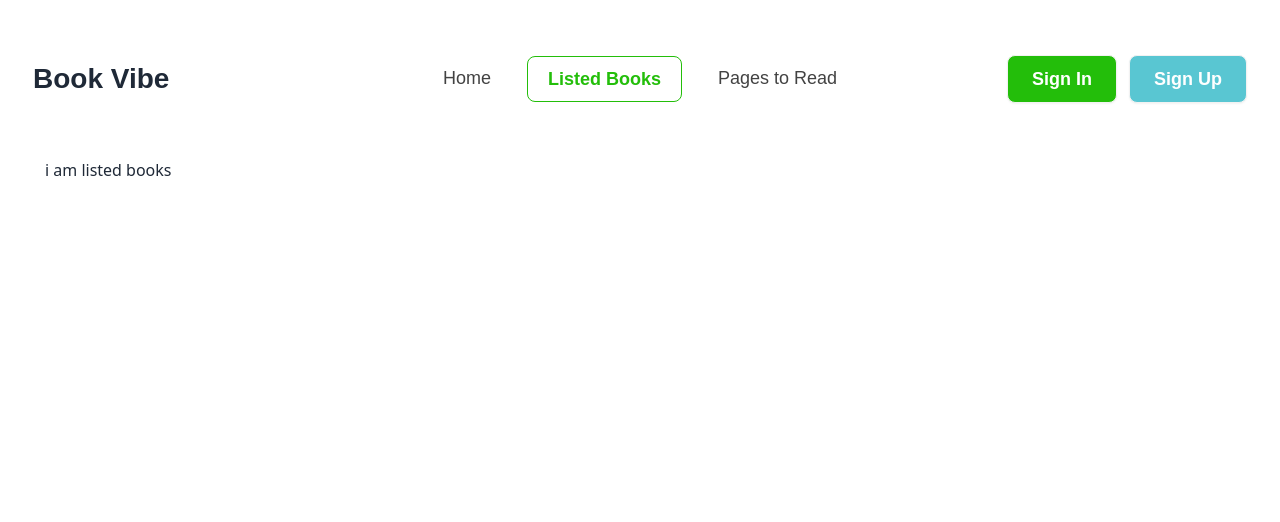
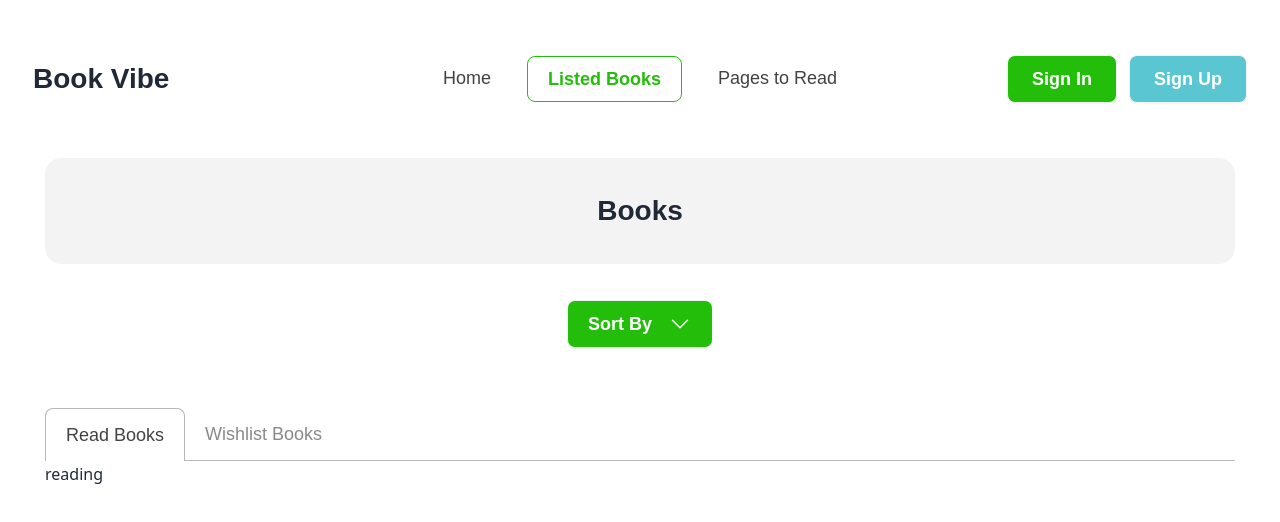
Before and after one commit to Hossain-Md-Shahriar/book-vibe, a React (Vite) app: page /listed-books in a window 1280 px wide. Shown: the top 522 px of the page. Built offline with nearby package versions, Linux system fonts and the light colour scheme.

Commit message:
data saving to local storage logic implemented

```diff
--- a/src/components/Navbar.jsx
+++ b/src/components/Navbar.jsx
@@ -31,8 +31,8 @@ const Navbar = () => {
                 className={({ isActive }) =>
                   `px-5 py-2 ${
                     isActive
-                      ? "font-semibold text-[#23BE0A] border border-[#23BE0A] rounded-lg"
-                      : "font-normal text-[#131313cc]"
+                      ? "font-semibold text-[#23BE0A] border border-[#23BE0A] hover:bg-[#22be0ac4] hover:text-white rounded-lg"
+                      : "font-normal text-[#131313cc] hover:bg-[#e6e6e6] rounded-lg"
                   }`
                 }
               >
@@ -43,8 +43,8 @@ const Navbar = () => {
                 className={({ isActive }) =>
                   `px-5 py-2 ${
                     isActive
-                      ? "font-semibold text-[#23BE0A] border border-[#23BE0A] rounded-lg"
-                      : "font-normal text-[#131313cc]"
+                      ? "font-semibold text-[#23BE0A] border border-[#23BE0A] hover:bg-[#22be0ac4] hover:text-white rounded-lg"
+                      : "font-normal text-[#131313cc] hover:bg-[#e6e6e6] rounded-lg"
                   }`
                 }
               >
@@ -55,8 +55,8 @@ const Navbar = () => {
                 className={({ isActive }) =>
                   `px-5 py-2 ${
                     isActive
-                      ? "font-semibold text-[#23BE0A] border border-[#23BE0A] rounded-lg"
-                      : "font-normal text-[#131313cc]"
+                      ? "font-semibold text-[#23BE0A] border border-[#23BE0A] hover:bg-[#22be0ac4] hover:text-white rounded-lg"
+                      : "font-normal text-[#131313cc] hover:bg-[#e6e6e6] rounded-lg"
                   }`
                 }
               >
@@ -75,8 +75,8 @@ const Navbar = () => {
               className={({ isActive }) =>
                 `px-5 py-2 ${
                   isActive
-                    ? "font-semibold text-[#23BE0A] border border-[#23BE0A] rounded-lg"
-                    : "font-normal text-[#131313cc]"
+                    ? "font-semibold text-[#23BE0A] border border-[#23BE0A] hover:bg-[#22be0ac4] hover:text-white rounded-lg"
+                    : "font-normal text-[#131313cc] hover:bg-[#e6e6e6] rounded-lg"
                 }`
               }
             >
@@ -87,8 +87,8 @@ const Navbar = () => {
               className={({ isActive }) =>
                 `px-5 py-2 ${
                   isActive
-                    ? "font-semibold text-[#23BE0A] border border-[#23BE0A] rounded-lg"
-                    : "font-normal text-[#131313cc]"
+                    ? "font-semibold text-[#23BE0A] border border-[#23BE0A] hover:bg-[#22be0ac4] hover:text-white rounded-lg"
+                    : "font-normal text-[#131313cc] hover:bg-[#e6e6e6] rounded-lg"
                 }`
               }
             >
@@ -99,8 +99,8 @@ const Navbar = () => {
               className={({ isActive }) =>
                 `px-5 py-2 ${
                   isActive
-                    ? "font-semibold text-[#23BE0A] border border-[#23BE0A] rounded-lg"
-                    : "font-normal text-[#131313cc]"
+                    ? "font-semibold text-[#23BE0A] border border-[#23BE0A] hover:bg-[#22be0ac4] hover:text-white rounded-lg"
+                    : "font-normal text-[#131313cc] hover:bg-[#e6e6e6] rounded-lg"
                 }`
               }
             >
--- /dev/null
+++ b/src/components/Read.jsx
@@ -0,0 +1,9 @@
+const Read = () => {
+  return (
+    <div>
+      reading
+    </div>
+  )
+}
+
+export default Read
--- /dev/null
+++ b/src/components/Wishlist.jsx
@@ -0,0 +1,9 @@
+const Wishlist = () => {
+  return (
+    <div>
+      wishlist
+    </div>
+  )
+}
+
+export default Wishlist
--- a/src/main.jsx
+++ b/src/main.jsx
@@ -7,6 +7,8 @@ import Home from "./pages/Home";
 import ListedBooks from "./pages/ListedBooks";
 import PagesToRead from "./pages/PagesToRead";
 import BookDetails from "./pages/BookDetails";
+import Read from "./components/Read";
+import Wishlist from "./components/Wishlist";
 
 const router = createBrowserRouter([
   {
@@ -26,6 +28,16 @@ const router = createBrowserRouter([
       {
         path: "listed-books",
         element: <ListedBooks />,
+        children: [
+          {
+            index: true,
+            element: <Read />
+          },
+          {
+            path: "wishlist",
+            element: <Wishlist />
+          }
+        ]
       },
       {
         path: "pages-to-read",
--- a/src/pages/BookDetails.jsx
+++ b/src/pages/BookDetails.jsx
@@ -1,4 +1,4 @@
-import { useLoaderData, useParams } from "react-router-dom";
+import { json, useLoaderData, useParams } from "react-router-dom";
 
 const BookDetails = () => {
   const books = useLoaderData();
@@ -16,6 +16,33 @@ const BookDetails = () => {
     publisher,
     yearOfPublishing,
   } = book;
+
+  const saveReadData = () => {
+    const saved = JSON.parse(localStorage.getItem("read")) || [];
+    const isExist = saved.find((item) => item.bookId == id);
+    if (isExist) {
+      alert("already in read list");
+    } else {
+      saved.push(book);
+      localStorage.setItem("read", JSON.stringify(saved));
+    }
+  };
+
+  const saveWishlistData = () => {
+    const savedWish = JSON.parse(localStorage.getItem("wishlist")) || [];
+    const savedRead = JSON.parse(localStorage.getItem("read")) || [];
+    const isExistWish = savedWish.find((item) => item.bookId == id);
+    const isExistRead = savedRead.find((item) => item.bookId == id);
+    if (isExistWish) {
+      alert("already in wishlist");
+    } else if (isExistRead) {
+      alert("already in read list");
+    } else {
+      savedWish.push(book);
+      localStorage.setItem("wishlist", JSON.stringify(savedWish));
+    }
+  };
+
   return (
     <div className="flex flex-col lg:flex-row gap-12 mb-40 mx-5">
       <div className="bg-[#1313130c] rounded-2xl p-[74px] flex justify-center items-center">
@@ -50,15 +77,21 @@ const BookDetails = () => {
         </div>
         <div className="space-y-3 mb-8">
           <div className="flex gap-10">
-                <p className="text-[#1313139a] max-w-[150px] flex-grow">Number of Pages:</p>
+            <p className="text-[#1313139a] max-w-[150px] flex-grow">
+              Number of Pages:
+            </p>
             <p className="font-bold">{totalPages}</p>
           </div>
           <div className="flex gap-10">
-                <p className="text-[#1313139a] max-w-[150px] flex-grow">Publisher:</p>
+            <p className="text-[#1313139a] max-w-[150px] flex-grow">
+              Publisher:
+            </p>
             <p className="font-bold">{publisher}</p>
           </div>
           <div className="flex gap-10">
-                <p className="text-[#1313139a] max-w-[150px] flex-grow">Year of Publishing:</p>
+            <p className="text-[#1313139a] max-w-[150px] flex-grow">
+              Year of Publishing:
+            </p>
             <p className="font-bold">{yearOfPublishing}</p>
           </div>
           <div className="flex gap-10">
@@ -67,8 +100,18 @@ const BookDetails = () => {
           </div>
         </div>
         <div className="space-x-4">
-            <button className="font-work text-lg font-semibold py-[18px] px-7 border border-[#1313134c] rounded-lg">Read</button>
-            <button className="bg-[#50B1C9] text-white font-work text-lg font-semibold py-[18px] px-7 rounded-lg">Wishlist</button>
+          <button
+            onClick={saveReadData}
+            className="font-work text-lg font-semibold py-4 px-7 border border-[#1313134c] rounded-lg hover:bg-[#dfdfdfdf]"
+          >
+            Read
+          </button>
+          <button
+            onClick={saveWishlistData}
+            className="bg-[#50B1C9] text-white font-work text-lg font-semibold py-4 px-7 rounded-lg"
+          >
+            Wishlist
+          </button>
         </div>
       </div>
     </div>
--- a/src/pages/ListedBooks.jsx
+++ b/src/pages/ListedBooks.jsx
@@ -1,9 +1,65 @@
+import { useState } from "react";
+import down from "../assets/downArrow.svg";
+import { Link, Outlet } from "react-router-dom";
+
 const ListedBooks = () => {
+  const [tabIndex, setTabIndex] = useState(0);
+
   return (
     <div className="mx-5">
-      i am listed books
+      <h2 className="text-center font-work text-[28px] font-bold p-8 bg-[#1313130c] rounded-2xl mb-8">
+        Books
+      </h2>
+      {/* Dropdown */}
+      <div className="flex justify-center mb-14">
+        <details className="dropdown">
+          <summary className="m-1 btn bg-[#23BE0A] hover:bg-[#3aa229] font-work text-white text-lg font-semibold px-5 space-x-2">
+            <p>Sort By</p>
+            <img src={down} alt="" />
+          </summary>
+          <ul className="p-2 shadow menu dropdown-content z-[1] bg-base-100 rounded-box w-40 font-medium">
+            <li>
+              <a>Rating</a>
+            </li>
+            <li>
+              <a>Number of Pages</a>
+            </li>
+            <li>
+              <a>Published Year</a>
+            </li>
+          </ul>
+        </details>
+      </div>
+
+      {/* tab */}
+      <div className="flex items-center overflow-x-auto overflow-y-hidden sm:justify-start flex-nowrap text-gray-800 font-work text-lg">
+        <Link
+          to={""}
+          onClick={() => setTabIndex(0)}
+          className={`flex items-center flex-shrink-0 px-5 py-3 space-x-2 ${
+            tabIndex === 0
+              ? "border border-b-0 rounded-t-lg text-[#131313cc]"
+              : "border-b text-[#1313137f]"
+          } border-[#1313134c] bg-white`}
+        >
+          <span>Read Books</span>
+        </Link>
+        <Link
+          to={"wishlist"}
+          onClick={() => setTabIndex(1)}
+          className={`flex items-center flex-shrink-0 px-5 py-3 space-x-2 ${
+            tabIndex === 1
+              ? "border border-b-0 rounded-t-lg text-[#131313cc]"
+              : "border-b text-[#1313137f]"
+          } border-[#1313134c] bg-white`}
+        >
+          <span>Wishlist Books</span>
+        </Link>
+      </div>
+      <div className="relative top-[-1px] w-full border-b border-[#1313134c] -z-10"></div>
+      <Outlet />
     </div>
-  )
-}
+  );
+};
 
-export default ListedBooks
+export default ListedBooks;
```
Also changed, not shown: src/assets/downArrow.svg (added). Lines whose indentation alone changed are shown as unchanged.
